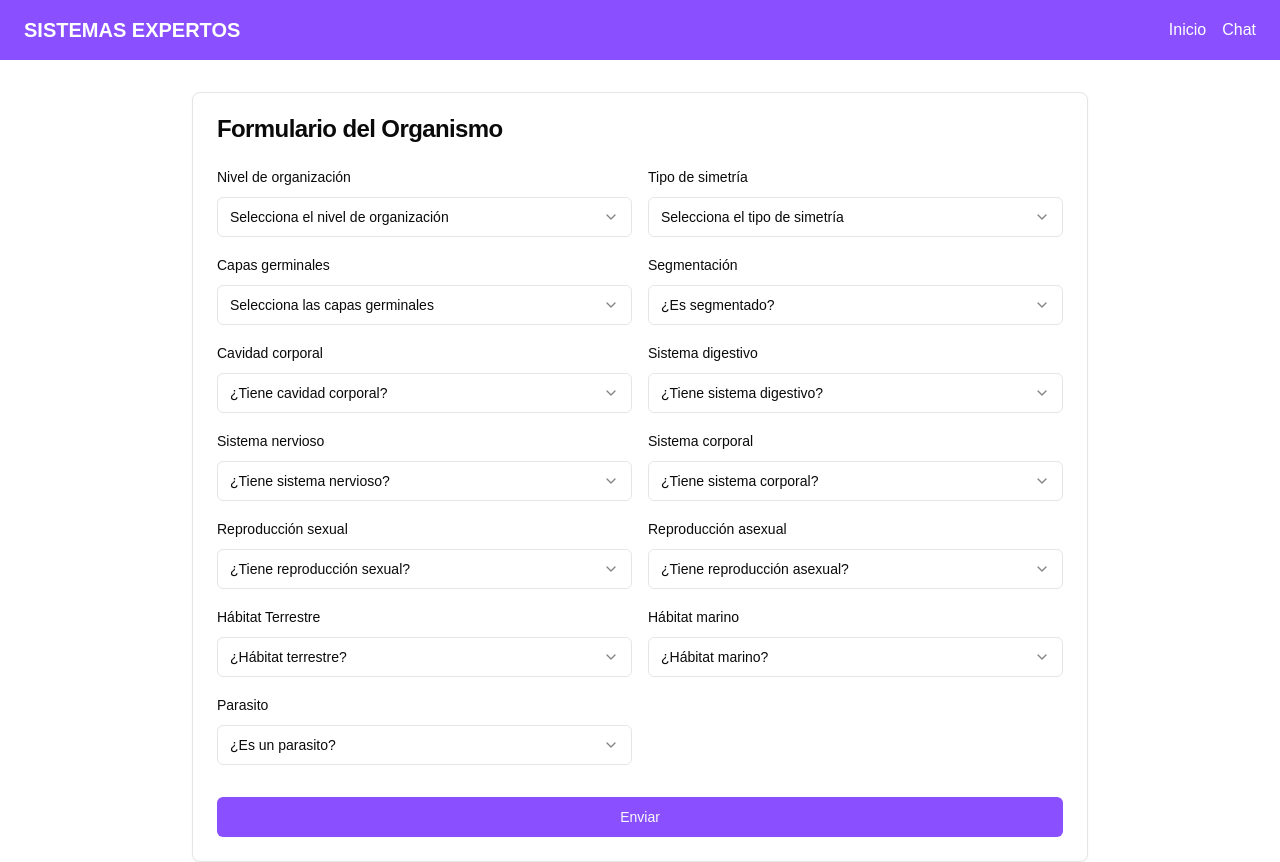
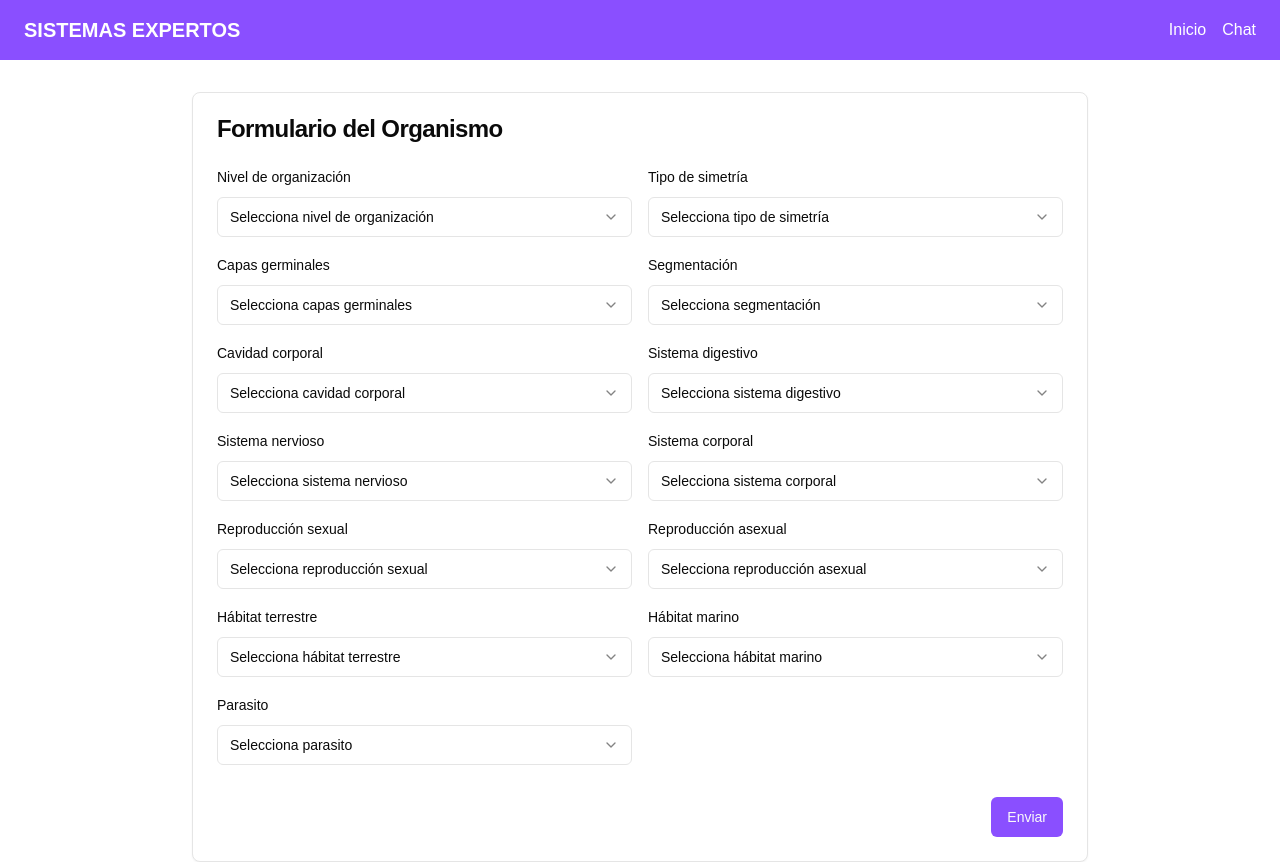
Before and after one commit to Carlos-jim/expertsystem, a Next.js app: page /home/consultar-filos/agregar in a window 1280 px wide. Built offline with nearby package versions, Linux system fonts and the light colour scheme.

Commit message:
Update add animation in form

```diff
--- a/src/app/home/consultar-filos/agregar/page.tsx
+++ b/src/app/home/consultar-filos/agregar/page.tsx
@@ -1,6 +1,7 @@
 "use client"
 
 import { useState } from "react"
+import { motion } from "framer-motion"
 import { Card, CardContent, CardHeader, CardTitle } from "@/components/ui/card"
 import { Label } from "@/components/ui/label"
 import { Select, SelectContent, SelectItem, SelectTrigger, SelectValue } from "@/components/ui/select"
@@ -26,192 +27,76 @@ export default function FormularioCaracteristicas() {
   const handleSubmit = (e: React.FormEvent) => {
     e.preventDefault()
     console.log(formData)
-    // Aquí puedes agregar la lógica para enviar los datos del formulario
   }
 
   return (
-    <div className="pt-8">
-    <Card className="w-full max-w-4xl mx-auto">
+    <motion.div
+      className="pt-8"
+      initial={{ opacity: 0 }}
+      animate={{ opacity: 1 }}
+      transition={{ duration: 0.5 }}
+    >
+      <motion.div
+        className="w-full max-w-4xl mx-auto"
+        initial={{ scale: 0.95 }}
+        animate={{ scale: 1 }}
+        transition={{ duration: 0.4 }}
+      >
+        <Card>
           <CardHeader>
             <CardTitle>Formulario del Organismo</CardTitle>
           </CardHeader>
           <CardContent>
-        <form onSubmit={handleSubmit} className="grid grid-cols-1 md:grid-cols-2 gap-4">
-          <div className="space-y-2">
-            <Label htmlFor="nivelOrganizacion">Nivel de organización</Label>
-            <Select onValueChange={handleSelectChange("nivelOrganizacion")}>
-              <SelectTrigger id="nivelOrganizacion">
-                <SelectValue placeholder="Selecciona el nivel de organización" />
+            <form
+              onSubmit={handleSubmit}
+              className="grid grid-cols-1 md:grid-cols-2 gap-4"
+            >
+              {[
+                { id: "nivelOrganizacion", label: "Nivel de organización" },
+                { id: "tipoSimetria", label: "Tipo de simetría" },
+                { id: "capasGerminales", label: "Capas germinales" },
+                { id: "segmentacion", label: "Segmentación" },
+                { id: "cavidadCorporal", label: "Cavidad corporal" },
+                { id: "sistemaDigestivo", label: "Sistema digestivo" },
+                { id: "sistemaNervioso", label: "Sistema nervioso" },
+                { id: "sistemaCorporal", label: "Sistema corporal" },
+                { id: "reproduccionSexual", label: "Reproducción sexual" },
+                { id: "reproduccionAsexual", label: "Reproducción asexual" },
+                { id: "habitatTerrestre", label: "Hábitat terrestre" },
+                { id: "habitatMarino", label: "Hábitat marino" },
+                { id: "parasito", label: "Parasito" },
+              ].map(({ id, label }, index) => (
+                <motion.div
+                  key={id}
+                  className="space-y-2"
+                  initial={{ x: -20, opacity: 0 }}
+                  animate={{ x: 0, opacity: 1 }}
+                  transition={{ duration: 0.3, delay: index * 0.1 }}
+                >
+                  <Label htmlFor={id}>{label}</Label>
+                  <Select onValueChange={handleSelectChange(id)}>
+                    <SelectTrigger id={id}>
+                      <SelectValue placeholder={`Selecciona ${label.toLowerCase()}`} />
                     </SelectTrigger>
                     <SelectContent>
                       <SelectItem value="Si">Si</SelectItem>
                       <SelectItem value="No">No</SelectItem>
                     </SelectContent>
                   </Select>
-          </div>
-
-          <div className="space-y-2">
-            <Label htmlFor="tipoSimetria">Tipo de simetría</Label>
-            <Select onValueChange={handleSelectChange("tipoSimetria")}>
-              <SelectTrigger id="tipoSimetria">
-                <SelectValue placeholder="Selecciona el tipo de simetría" />
-              </SelectTrigger>
-              <SelectContent>
-              <SelectItem value="Si">Si</SelectItem>
-              <SelectItem value="No">No</SelectItem>
-              </SelectContent>
-            </Select>
-          </div>
-
-          <div className="space-y-2">
-            <Label htmlFor="capasGerminales">Capas germinales</Label>
-            <Select onValueChange={handleSelectChange("capasGerminales")}>
-              <SelectTrigger id="capasGerminales">
-                <SelectValue placeholder="Selecciona las capas germinales" />
-              </SelectTrigger>
-              <SelectContent>
-              <SelectItem value="Si">Si</SelectItem>
-              <SelectItem value="No">No</SelectItem>
-              </SelectContent>
-            </Select>
-          </div>
-
-          <div className="space-y-2">
-            <Label htmlFor="segmentacion">Segmentación</Label>
-            <Select onValueChange={handleSelectChange("segmentacion")}>
-              <SelectTrigger id="segmentacion">
-                <SelectValue placeholder="¿Es segmentado?" />
-              </SelectTrigger>
-              <SelectContent>
-              <SelectItem value="Si">Si</SelectItem>
-              <SelectItem value="No">No</SelectItem>
-              </SelectContent>
-            </Select>
-          </div>
-
-          <div className="space-y-2">
-            <Label htmlFor="cavidadCorporal">Cavidad corporal</Label>
-            <Select onValueChange={handleSelectChange("cavidadCorporal")}>
-              <SelectTrigger id="cavidadCorporal">
-                <SelectValue placeholder="¿Tiene cavidad corporal?" />
-              </SelectTrigger>
-              <SelectContent>
-              <SelectItem value="Si">Si</SelectItem>
-              <SelectItem value="No">No</SelectItem>
-              </SelectContent>
-            </Select>
-          </div>
-
-          <div className="space-y-2">
-            <Label htmlFor="sistemaDigestivo">Sistema digestivo</Label>
-            <Select onValueChange={handleSelectChange("sistemaDigestivo")}>
-              <SelectTrigger id="sistemaDigestivo">
-                <SelectValue placeholder="¿Tiene sistema digestivo?" />
-              </SelectTrigger>
-              <SelectContent>
-              <SelectItem value="Si">Si</SelectItem>
-              <SelectItem value="No">No</SelectItem>
-              </SelectContent>
-            </Select>
-          </div>
-
-          <div className="space-y-2">
-            <Label htmlFor="sistemaNervioso">Sistema nervioso</Label>
-            <Select onValueChange={handleSelectChange("sistemaNervioso")}>
-              <SelectTrigger id="sistemaNervioso">
-                <SelectValue placeholder="¿Tiene sistema nervioso?" />
-              </SelectTrigger>
-              <SelectContent>
-              <SelectItem value="Si">Si</SelectItem>
-              <SelectItem value="No">No</SelectItem>
-              </SelectContent>
-            </Select>
-          </div>
-
-          <div className="space-y-2">
-            <Label htmlFor="sistemaCorporal">Sistema corporal</Label>
-            <Select onValueChange={handleSelectChange("sistemaCorporal")}>
-              <SelectTrigger id="sistemaCorporal">
-                <SelectValue placeholder="¿Tiene sistema corporal?" />
-              </SelectTrigger>
-              <SelectContent>
-              <SelectItem value="Si">Si</SelectItem>
-              <SelectItem value="No">No</SelectItem>
-              </SelectContent>
-            </Select>
-          </div>
-
-          <div className="space-y-2">
-            <Label htmlFor="reproduccionSexual">Reproducción sexual</Label>
-            <Select onValueChange={handleSelectChange("reproduccionSexual")}>
-              <SelectTrigger id="reproduccionSexual">
-                <SelectValue placeholder="¿Tiene reproducción sexual?" />
-              </SelectTrigger>
-              <SelectContent>
-              <SelectItem value="Si">Si</SelectItem>
-              <SelectItem value="No">No</SelectItem>
-              </SelectContent>
-            </Select>
-          </div>
-
-          <div className="space-y-2">
-            <Label htmlFor="reproduccionAsexual">Reproducción asexual</Label>
-            <Select onValueChange={handleSelectChange("reproduccionAsexual")}>
-              <SelectTrigger id="reproduccionAsexual">
-                <SelectValue placeholder="¿Tiene reproducción asexual?" />
-              </SelectTrigger>
-              <SelectContent>
-              <SelectItem value="Si">Si</SelectItem>
-              <SelectItem value="No">No</SelectItem>
-              </SelectContent>
-            </Select>
-          </div>
-
-          <div className="space-y-2">
-            <Label htmlFor="habitatTerrestre">Hábitat Terrestre</Label>
-            <Select onValueChange={handleSelectChange("reproduccionSexual")}>
-              <SelectTrigger id="reproduccionSexual">
-                <SelectValue placeholder="¿Hábitat terrestre?" />
-              </SelectTrigger>
-              <SelectContent>
-              <SelectItem value="Si">Si</SelectItem>
-              <SelectItem value="No">No</SelectItem>
-              </SelectContent>
-            </Select>
-          </div>
-
-          <div className="space-y-2">
-            <Label htmlFor="reproduccionSexual">Hábitat marino</Label>
-            <Select onValueChange={handleSelectChange("reproduccionSexual")}>
-              <SelectTrigger id="reproduccionSexual">
-                <SelectValue placeholder="¿Hábitat marino?" />
-              </SelectTrigger>
-              <SelectContent>
-              <SelectItem value="Si">Si</SelectItem>
-              <SelectItem value="No">No</SelectItem>
-              </SelectContent>
-            </Select>
-          </div>
-
-          <div className="space-y-2">
-            <Label htmlFor="reproduccionSexual">Parasito</Label>
-            <Select onValueChange={handleSelectChange("reproduccionSexual")}>
-              <SelectTrigger id="reproduccionSexual">
-                <SelectValue placeholder="¿Es un parasito?" />
-              </SelectTrigger>
-              <SelectContent>
-              <SelectItem value="Si">Si</SelectItem>
-              <SelectItem value="No">No</SelectItem>
-              </SelectContent>
-            </Select>
-          </div>
-
-          <Button type="submit" className="md:col-span-2 mt-4">
-            Enviar
-          </Button>
+                </motion.div>
+              ))}
+              <motion.div
+                className="md:col-span-2 mt-4 flex justify-end"
+                initial={{ scale: 0.9, opacity: 0 }}
+                animate={{ scale: 1, opacity: 1 }}
+                transition={{ duration: 0.4, delay: 0.7 }}
+              >
+                <Button type="submit">Enviar</Button>
+              </motion.div>
             </form>
           </CardContent>
         </Card>
-    </div>
+      </motion.div>
+    </motion.div>
   )
 }
```
Lines whose indentation alone changed are shown as unchanged.
